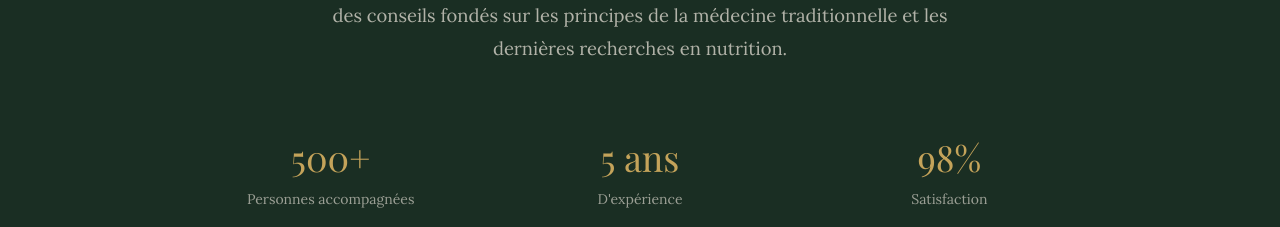
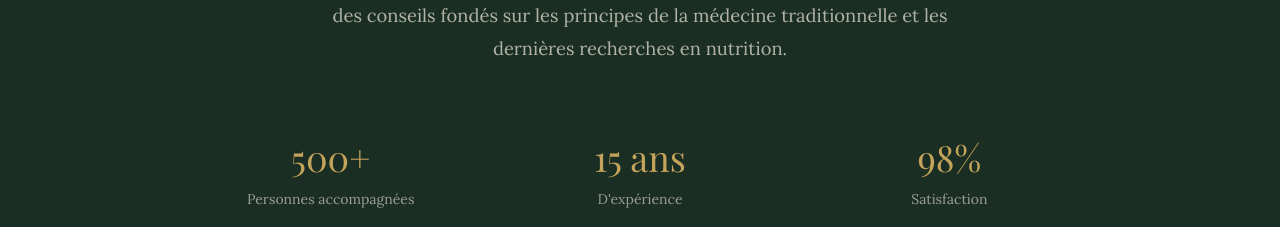
Before and after one commit to gregld29200/monremede-site, a Next.js app: page /consultations in a window 1280 px wide. Shown: the part 2960-3187 px from the top of the page. Built offline with nearby package versions, Linux system fonts and the light colour scheme.

Commit message:
eslint error

```diff
--- a/src/app/consultations/page.tsx
+++ b/src/app/consultations/page.tsx
@@ -235,7 +235,7 @@ export default function ConsultationsPage() {
             <div className="grid grid-cols-1 md:grid-cols-3 gap-8">
               {[
                 { number: '500+', label: 'Personnes accompagnées' },
-                { number: '5 ans', label: 'D\'expérience' },
+                { number: '15 ans', label: 'D\'expérience' },
                 { number: '98%', label: 'Satisfaction' },
               ].map((stat, index) => (
                 <div key={index} className="p-6">
--- a/src/app/gestion-mon-remede-oum/categories/page.tsx
+++ b/src/app/gestion-mon-remede-oum/categories/page.tsx
@@ -2,7 +2,7 @@
 
 import { useState, useEffect, useCallback } from 'react'
 import { cn } from '@/lib/utils'
-import type { Category, CategoryColor, CreateCategoryInput } from '@/types/admin'
+import type { Category, CategoryColor } from '@/types/admin'
 import { CategoryForm } from '@/components/admin/category-form'
 
 const API_ADMIN_PATH = '/api/gestion-mon-remede-oum'
@@ -189,7 +189,7 @@ export default function CategoriesPage() {
                   </td>
                   <td>
                     <code className="font-mono text-xs text-ink-soft/60 bg-forest/5 px-2 py-1 rounded">
-                      {category.slug?.current || category.slug}
+                      {typeof category.slug === 'string' ? category.slug : category.slug?.current}
                     </code>
                   </td>
                   <td>
--- a/src/components/admin/category-form.tsx
+++ b/src/components/admin/category-form.tsx
@@ -144,7 +144,7 @@ export function CategoryForm({ category, onSuccess, onCancel }: CategoryFormProp
           Couleur
         </label>
         <p className="text-xs text-ink-soft/60 mb-3">
-          Couleur d'affichage pour les badges de catégorie.
+          Couleur d&apos;affichage pour les badges de catégorie.
         </p>
         <div className="flex flex-wrap gap-2">
           <button
```
